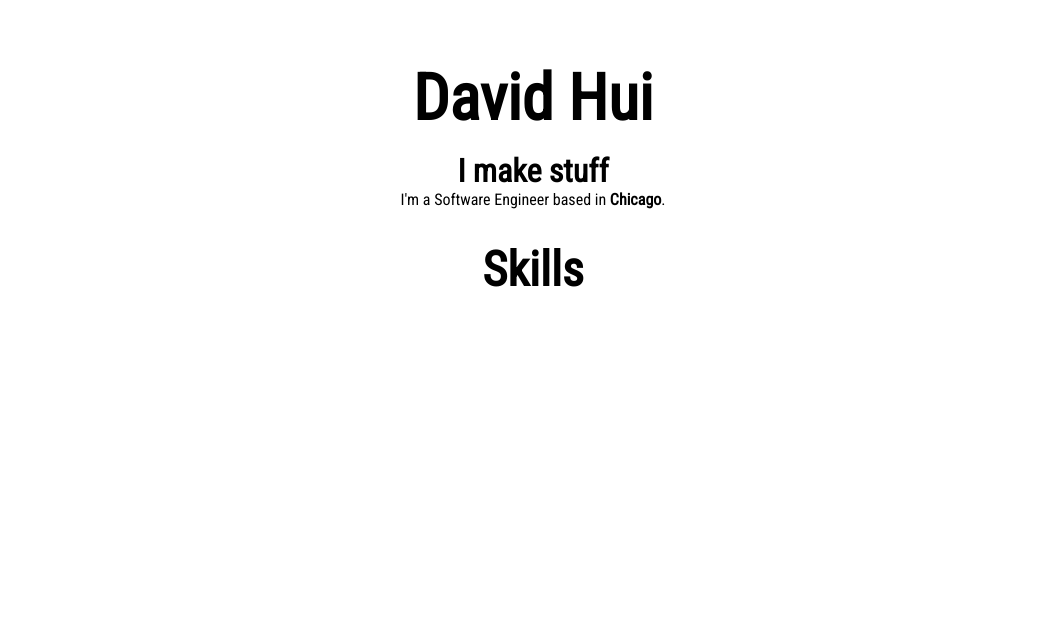
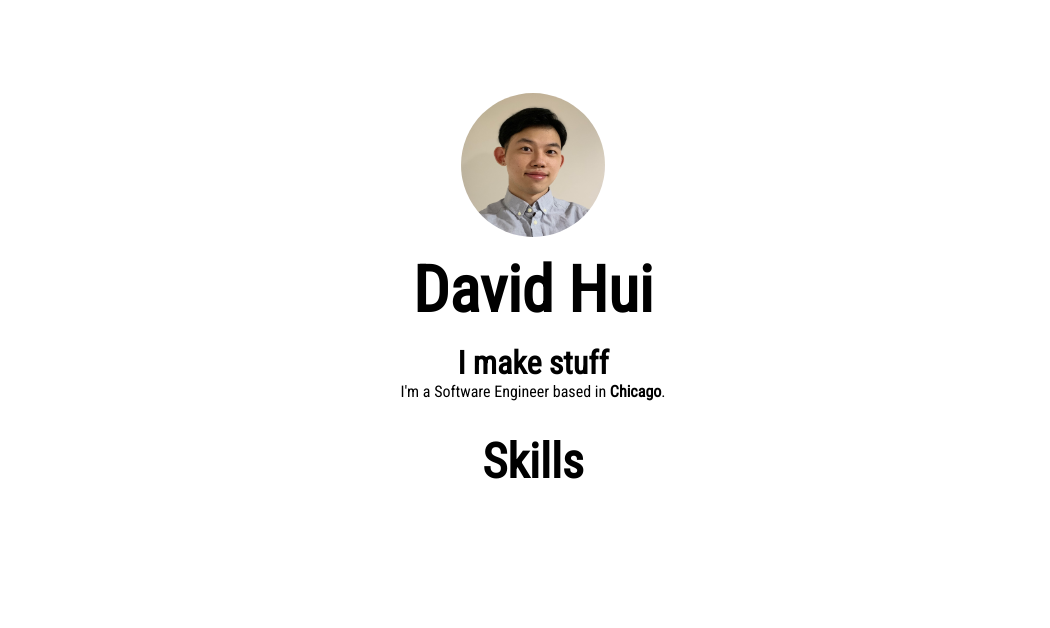
Before and after one commit to dhui0226/dhui0226.github.io, a React app: page / in a window 1280 px wide. Shown: the part 81-709 px from the top of the page, without its empty margins (107-1157 px from the left). Built offline with nearby package versions, Linux system fonts and the light colour scheme.

Commit message:
added image

```diff
--- a/src/components/Home.css
+++ b/src/components/Home.css
@@ -3,6 +3,13 @@
     flex-direction: column;
     justify-content: center;
     align-items: center;
+}
+
+img {
+    height: 9rem;
+    width: 9rem;
+    border-radius: 50%;
+    margin-top: 3rem;
 }
 
 h1 {
--- a/src/components/Home.js
+++ b/src/components/Home.js
@@ -1,9 +1,11 @@
 import './Home.css'
+import Image from './images/me.jpg'
 
 const Home = () => {
     return (
         <div>
             <div className='homeContainer'>
+                <img src={Image} alt='David Hui'/>
                 <h1>David Hui</h1>
                 <h2>I make stuff</h2>
                 <div className='desc'>I'm a Software Engineer based in <b>Chicago</b>.</div>
```
Also changed, not shown: src/components/images/me.jpg (renamed from src/components/images/self.jpg).
